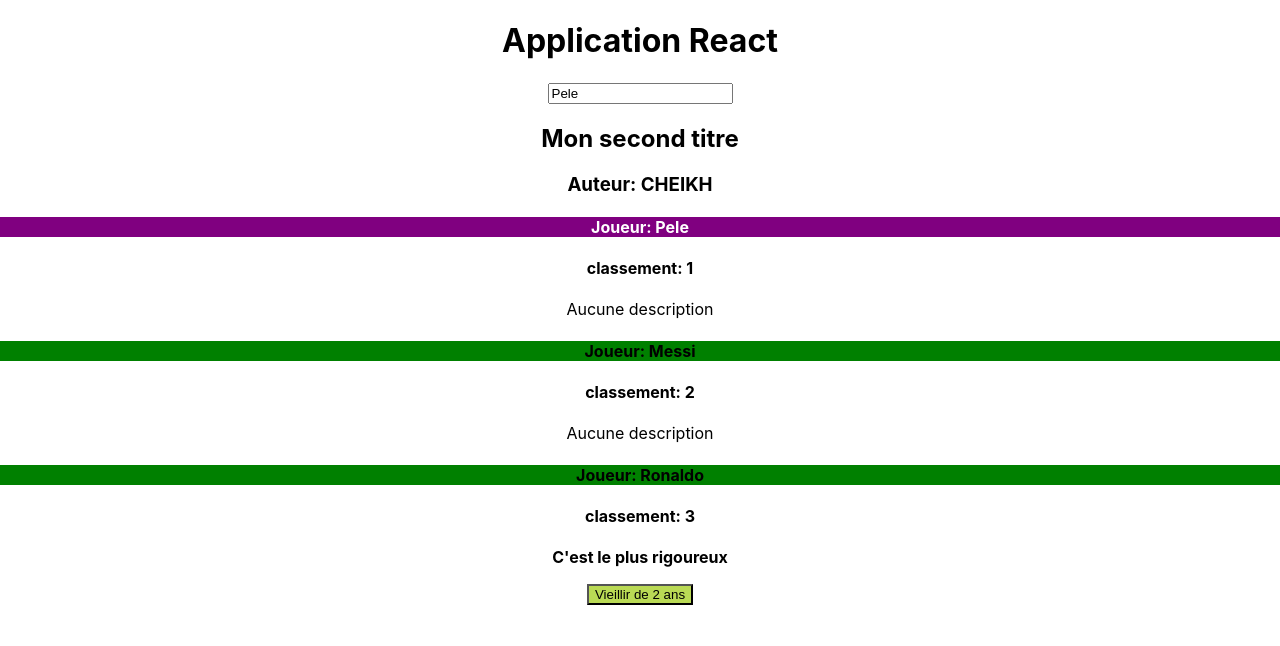
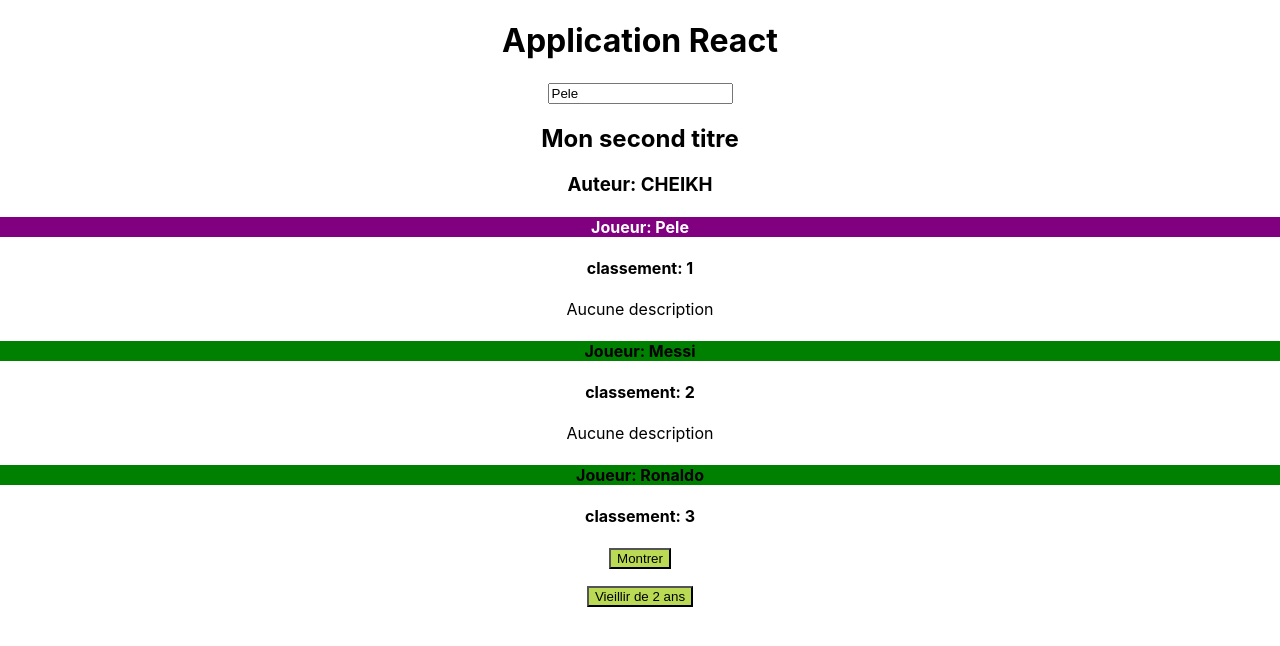
Before and after one commit to locheikh/my-firts-app, a React (Create React App) app: page / in a window 1280 px wide. Shown: the top 646 px of the page. Built offline with nearby package versions, Linux system fonts and the light colour scheme.

Commit message:
Base du rendu conditionnel (condition type ternaire)

```diff
--- a/src/App.js
+++ b/src/App.js
@@ -21,7 +21,8 @@ const joueurs ={
 
 class App extends Component {  //à la base fonction ss render ni compenent, fragment
   state={
-    joueurs
+    joueurs,
+    isShow: false
   }
 
   handleClick =(num) => {
@@ -39,9 +40,13 @@ class App extends Component {  //à la base fonction ss render ni compenent, fra
     //this.setState({joueurs})
   }
 
+  handleShowDescription = () =>{
+    const isShow=!this.state.isShow;
+    this.setState({isShow})
+  }
   render(){
     const {titre, auteur}=this.props;
-    const {joueurs}=this.state;
+    const {joueurs, isShow}=this.state;
     return (
       <Fragment>
        <div className="App">
@@ -60,10 +65,16 @@ class App extends Component {  //à la base fonction ss render ni compenent, fra
           classement = {joueurs.joueur2.classement} />
          <Membre
           nom ={joueurs.joueur3.nom}
-          classement = {joueurs.joueur3.classement}
-          >
+          classement = {joueurs.joueur3.classement}>
+         {
+           isShow ? <strong>C'est le plus rigoureux</strong> : null
+         }
+         <button onClick={this.handleShowDescription}>
+         {
+           isShow ? 'Cacher' : 'Montrer'
+         }
 
-         <strong>C'est le plus rigoureux</strong>
+           </button>
 
          </Membre>
          <Button
```
